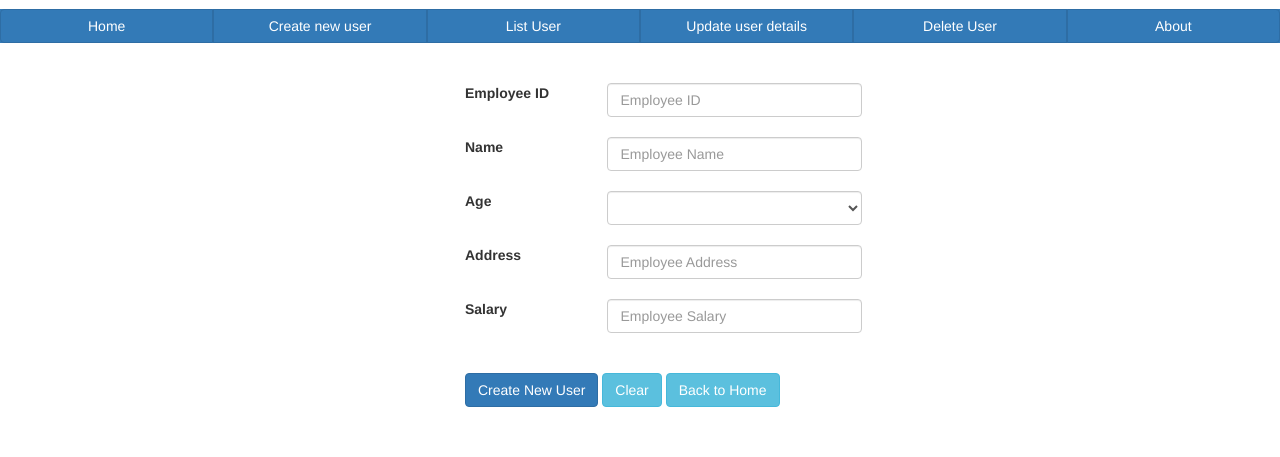
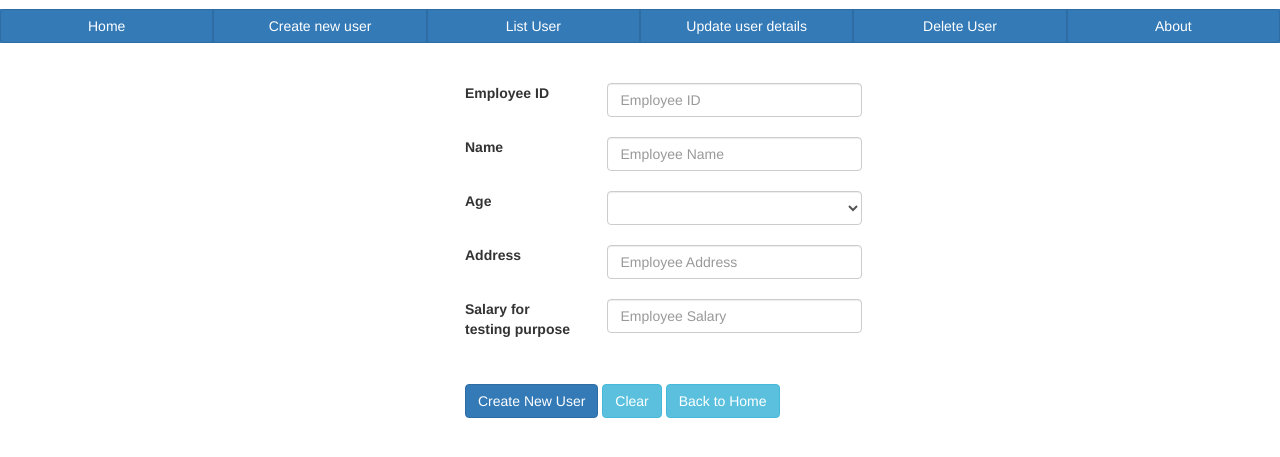
Before and after one commit to karthickak2016/myproject, a plain HTML site: page index.html in a window 1280 px wide. Shown: the part 69-526 px from the top of the page. Drawn offline with nearby package versions, Linux system fonts and the light colour scheme.

Commit message:
# WARNING: head commit changed in the meantime
fsdfsd

```diff
--- a/index.html
+++ b/index.html
@@ -89,7 +89,7 @@
 				</div>
 				<br>
 				<div class="row">
-					<div class="col-sm-2"><label for="salary">Salary</label></div>
+					<div class="col-sm-2"><label for="salary">Salary for testing purpose</label></div>
 					<div class="col-sm-4"><input type="salary" class="form-control" id="salary" placeholder="Employee Salary" required></div>
 				</div>
 				<br><br>
```
